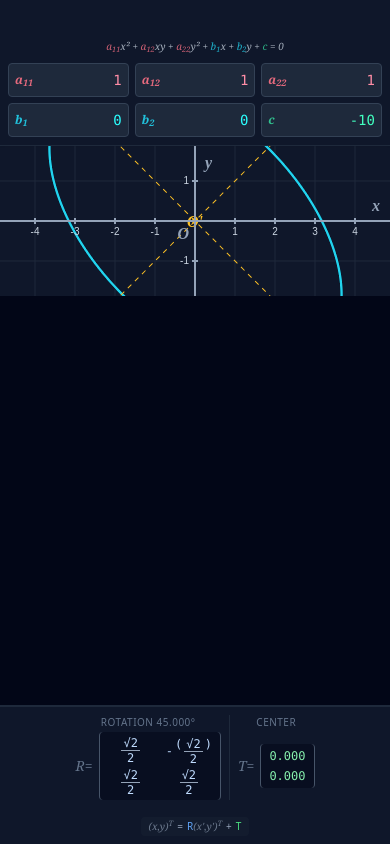
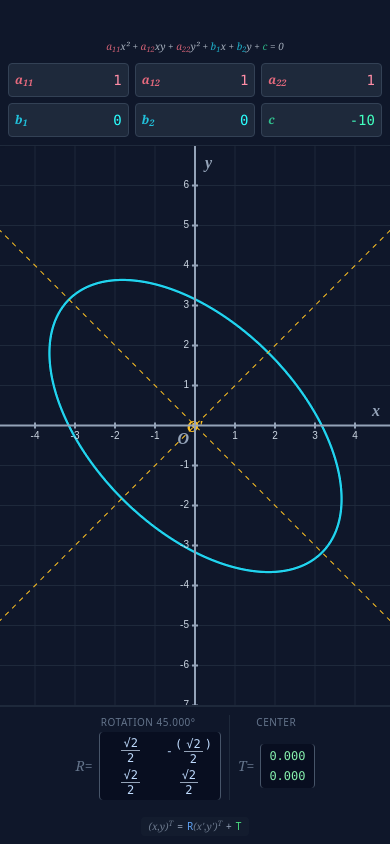
Before and after one commit to luckyjojoo/AnalyticGeometry, a React (Vite) app: page / in a window 390 px wide. Built offline with nearby package versions, Linux system fonts and the light colour scheme.

Commit message:
Update App.tsx

```diff
--- a/App.tsx
+++ b/App.tsx
@@ -13,48 +13,77 @@ const App: React.FC = () => {
     a22: 1,
     b1: 0,
     b2: 0,
-    c: -10
+    c: -10,
   });
 
   const handleCoeffChange = (key: keyof Coefficients, value: number) => {
-    setCoeffs(prev => ({
+    setCoeffs((prev) => ({
       ...prev,
-      [key]: value
+      [key]: value,
     }));
   };
 
   return (
     /*
-      Layout Strategy:
-      Mobile: Flex Column.
-      - Controls (flex-none): Auto height
-      - Graph (flex-1): Fills remaining space
-      - Math (flex-none): Auto height
+      Layout Strategy (fixed for mobile):
 
-      lg: Grid Layout
+      Mobile (default): CSS grid with 3 rows
+        row 1: auto  -> controls
+        row 2: 1fr   -> graph (fills all remaining vertical space)
+        row 3: auto  -> math display
+
+      Desktop (lg+): 2 columns
+        left column:  340px (controls + math stacked)
+        right column: 1fr   (graph filling height)
     */
-    //<div className="w-screen h-[100dvh] bg-slate-950 text-slate-100 font-sans overflow-hidden flex flex-col lg:grid lg:grid-cols-[360px_1fr] lg:grid-rows-[auto_1fr]">
-      //<div style={{ background: "white", color: "black", minHeight: "100vh" }}>
-    <div className="
-  min-h-[100dvh]
-  bg-slate-950 text-slate-100 font-sans
-  flex flex-col
-  overflow-hidden
-  lg:grid lg:grid-cols-[340px_1fr] lg:grid-rows-[auto_1fr]
-  p-safe
-">
+    <div
+      className="
+        w-screen
+        min-h-[100dvh]
+        bg-slate-950 text-slate-100 font-sans
+        grid
+        grid-rows-[auto_minmax(0,1fr)_auto]
+        lg:grid-cols-[340px_minmax(0,1fr)]
+        lg:grid-rows-[auto_minmax(0,1fr)]
+      "
+    >
       {/* Control Panel Area */}
-      <div className="flex-none z-20 shadow-sm lg:shadow-none lg:col-start-1 lg:row-start-1 lg:border-r lg:border-slate-800">
+      <div
+        className="
+          row-start-1 col-start-1
+          z-20 shadow-sm
+          lg:shadow-none
+          lg:border-r lg:border-slate-800
+        "
+      >
         <ControlPanel coefficients={coeffs} onChange={handleCoeffChange} />
       </div>
 
-      {/* Graph Area */}
-      <div className="flex-1 relative bg-slate-950 lg:col-start-2 lg:row-span-2 lg:h-full w-full min-h-0">
-        <GraphPanel coeffs={coeffs} />
+      {/* Graph Area (fills all space between top and bottom) */}
+      <div
+        className="
+          row-start-2 col-start-1
+          min-h-0
+          bg-slate-950
+          lg:col-start-2 lg:row-span-2
+        "
+      >
+        <div className="w-full h-full">
+          <GraphPanel coeffs={coeffs} />
+        </div>
       </div>
 
       {/* Math Display Area */}
-      <div className="flex-none z-20 border-t border-slate-800 lg:border-t lg:shadow-none lg:col-start-1 lg:row-start-2 lg:border-r bg-slate-900">
+      <div
+        className="
+          row-start-3 col-start-1
+          z-20
+          border-t border-slate-800
+          bg-slate-900
+          lg:row-start-2 lg:col-start-1
+          lg:border-r
+        "
+      >
         <MathDisplay coeffs={coeffs} />
       </div>
     </div>
```
